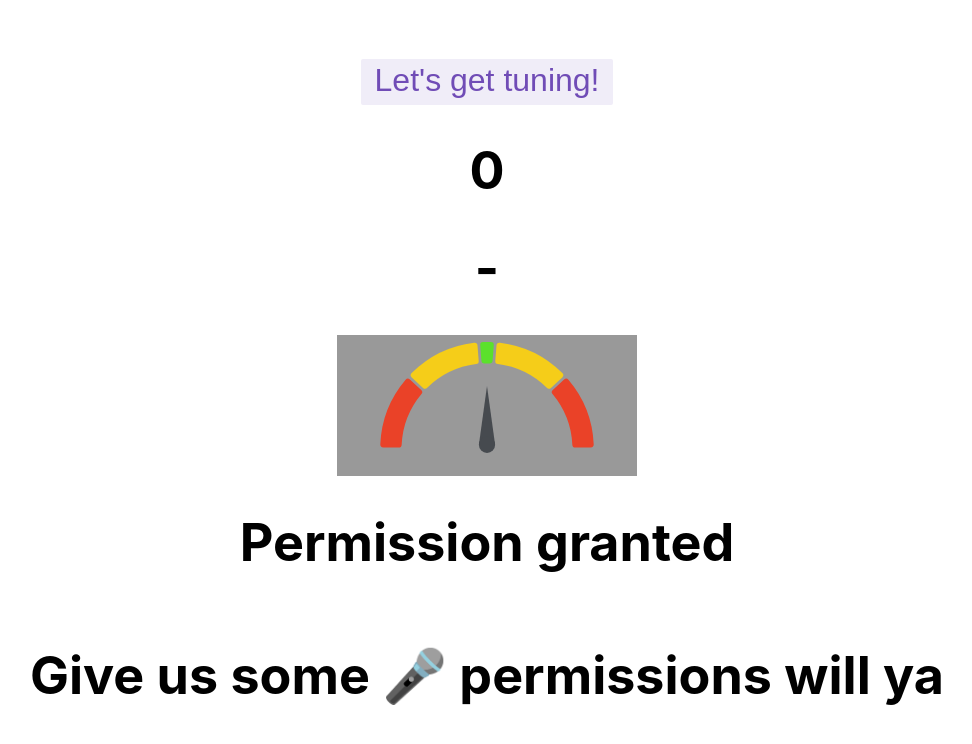
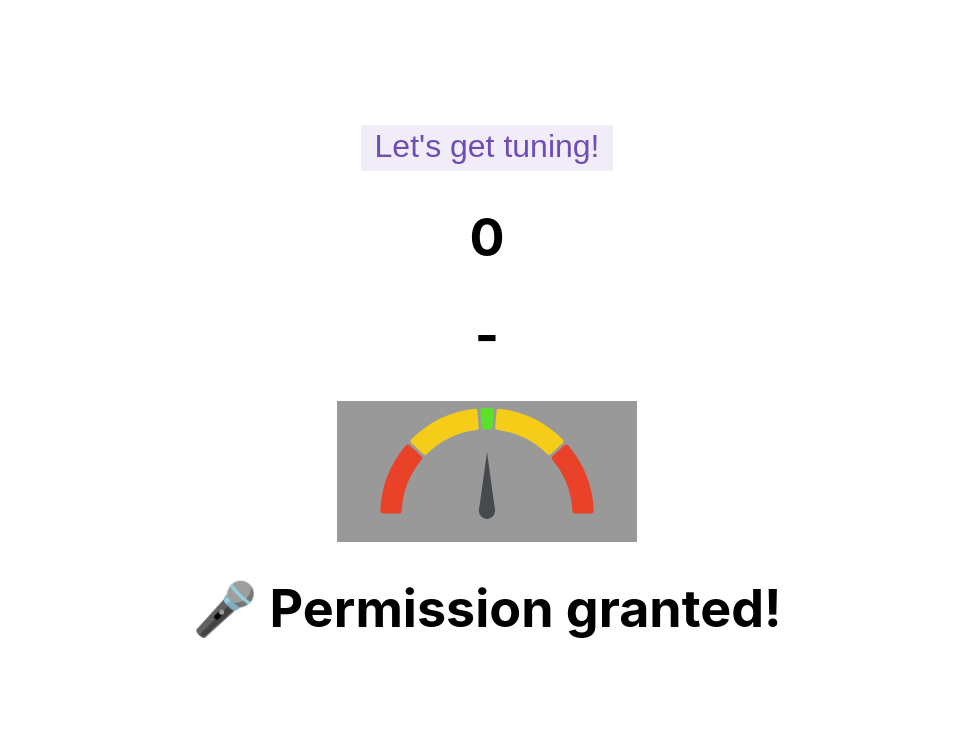
Before and after one commit to tomcartwrightuk/tunapp, a React (Create React App) app: page / in a window 1280 px wide. Shown: the top 744 px of the page, without its empty margins (153-1125 px from the left). Built offline with nearby package versions, Linux system fonts and the light colour scheme.

Commit message:
Fixed mic permissions

```diff
--- a/src/components/MicPermission/MicPermission.tsx
+++ b/src/components/MicPermission/MicPermission.tsx
@@ -1,16 +1,17 @@
 import styles from "../Tuner/Tuner.module.css";
 
 type MicPermissionProps = {
-  toggleTuning: () => void;
-  stopTuning: () => void;
   micPermissionGranted: boolean;
 }
 
 export function MicPermission({ micPermissionGranted }: MicPermissionProps): JSX.Element {
   return (
     <>
-      <h1>Permission granted</h1>
-      <h1>Give us some 🎤 permissions will ya</h1>
+      {micPermissionGranted ? (
+        <h1>🎤 Permission granted!</h1>
+      ) : (
+        <h1>Give us some 🎤 permissions will ya</h1>
+      )}
     </>
   );
 }
--- a/src/components/MicPermission/index.ts
+++ b/src/components/MicPermission/index.ts
@@ -1,5 +1,4 @@
 import { connect } from "react-redux";
-import { toggleTuning, stopTuning } from "../../reducers/tuner";
 import type { RootState } from "../../app/store"
 
 import { MicPermission } from "./MicPermission";
@@ -8,13 +7,4 @@ const mapStateToProps = (state: RootState) => ({
   micPermissionGranted: state.tuner.micPermissionGranted,
 });
 
-const mapDispatchToProps = (dispatch: any) => ({
-  toggleTuning: () => {
-    dispatch(toggleTuning())
-  },
-  stopTuning: () => {
-    dispatch(stopTuning())
-  },
-});
-
-export default connect(mapStateToProps, mapDispatchToProps)(MicPermission);
+export default connect(mapStateToProps, null)(MicPermission);
```
